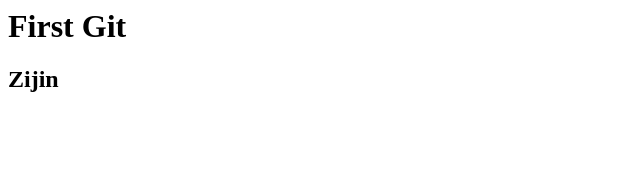
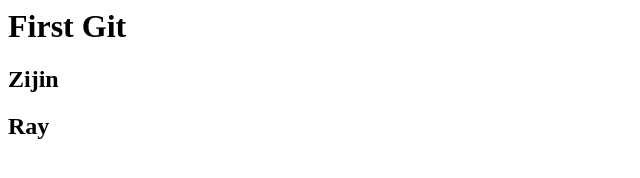
Before and after one commit to zijinwang711/first-git, a plain HTML site: page index.html in a window 1280 px wide. Shown: the full height of the page, 0-640 px from the left. Drawn offline with Linux system fonts and the light colour scheme.

Commit message:
update index.html and add my name

```diff
--- a/index.html
+++ b/index.html
@@ -1,2 +1,3 @@
 <h1>First Git</h1>
 <h2>Zijin</h2>
+<h2>Ray</h2>
```
